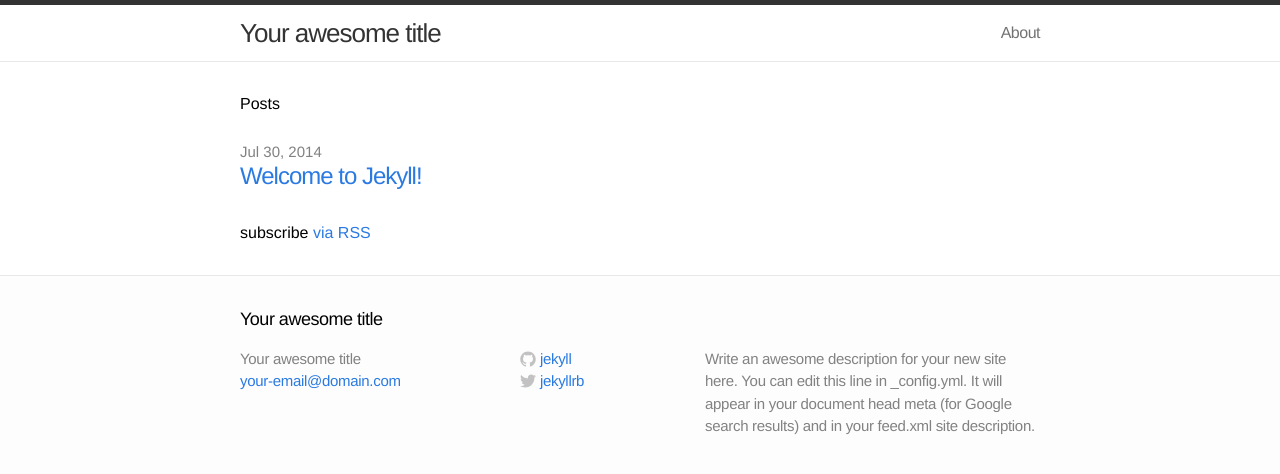
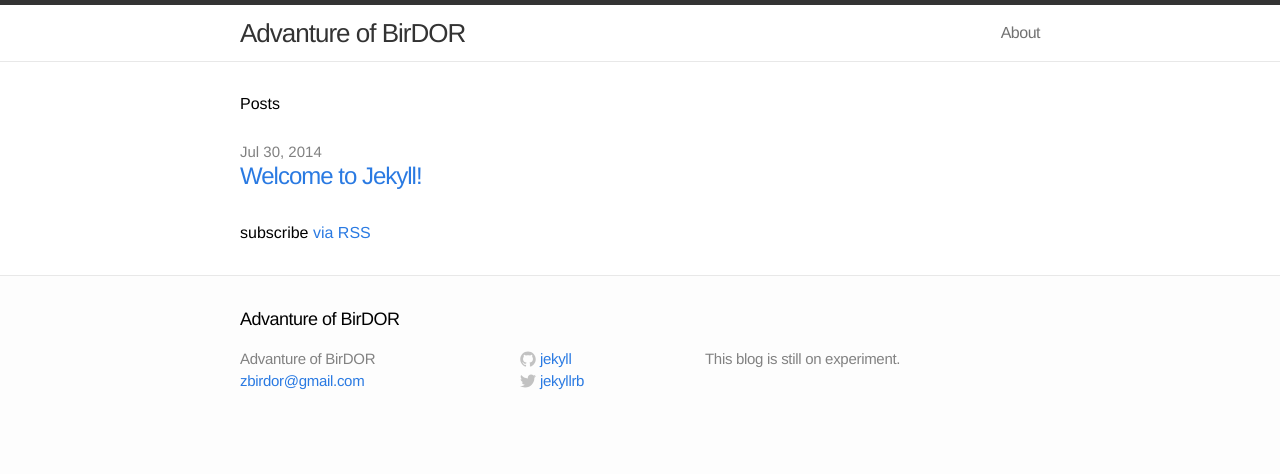
Before and after one commit to lezh/birdor.github.io, a Jekyll site: the page built from index.html, in a window 1280 px wide. Shown: the top 474 px of the page. Built offline with Jekyll 4.4.1, drawn with Linux system fonts in a browser that asks for light colours.

Commit message:
update _config file

```diff
--- a/_config.yml
+++ b/_config.yml
@@ -1,7 +1,7 @@
 # Site settings
-title: Your awesome title
-email: your-email@domain.com
-description: "Write an awesome description for your new site here. You can edit this line in _config.yml. It will appear in your document head meta (for Google search results) and in your feed.xml site description."
+title: Advanture of BirDOR
+email: zbirdor@gmail.com
+description: This blog is still on experiment.
 baseurl: ""
 url: "http://yourdomain.com"
 twitter_username: jekyllrb
@@ -9,4 +9,4 @@ github_username:  jekyll
 
 # Build settings
 markdown: kramdown
-permalink: pretty
+permalink: /blog/:year
```
